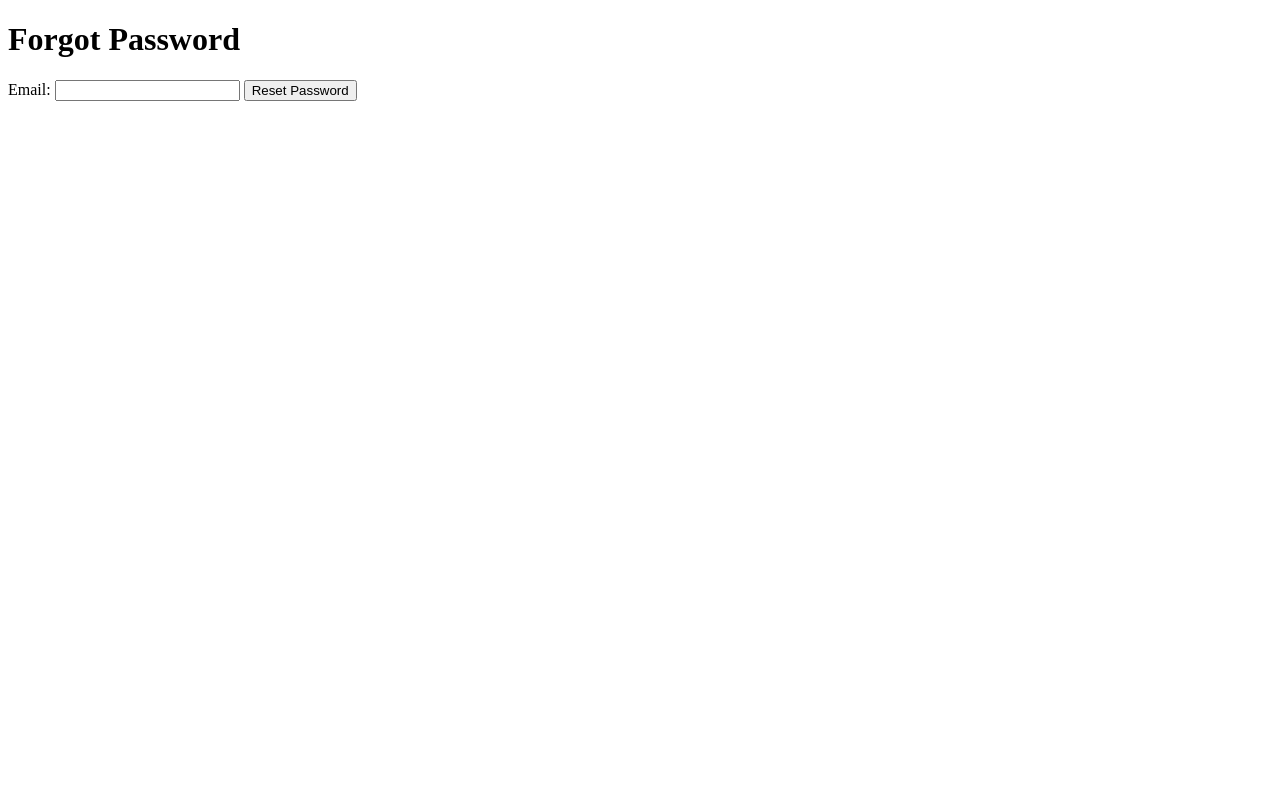
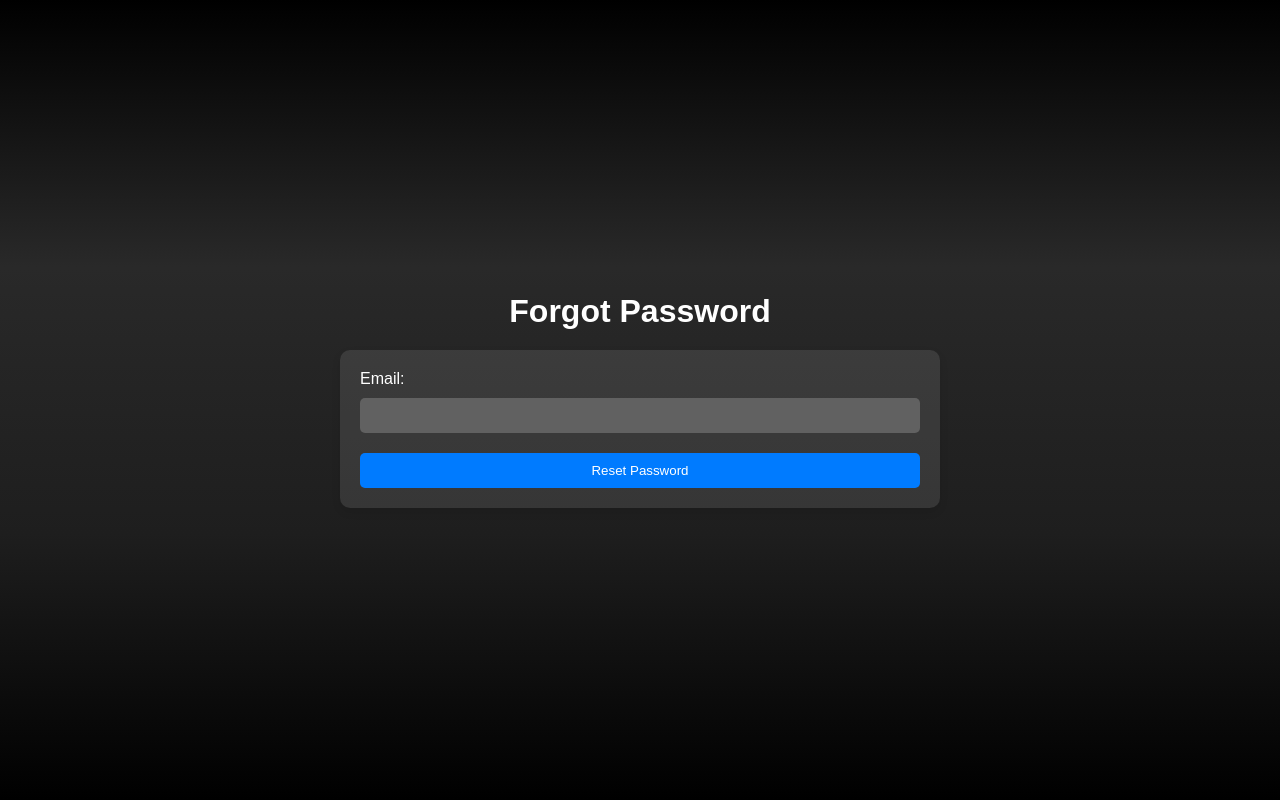
Before and after one commit to shauryasawai/My_Library, a Django app: page /forgot-password/ in a window 1280 px wide. Run offline with Django 5.2, Linux system fonts and the light colour scheme.

Commit message:
Reset password page fixed

```diff
--- a/base/templates/base/forgot_password.html
+++ b/base/templates/base/forgot_password.html
@@ -5,6 +5,101 @@
     <meta charset="UTF-8">
     <meta name="viewport" content="width=device-width, initial-scale=1.0">
     <title>Forgot Password</title>
+    <style>
+
+    *,
+    *::before,
+    *::after {
+      box-sizing: border-box;
+    }
+
+    body {
+      background: linear-gradient(#000000, #292929, #1e1e1e, #000000);
+      color: #ffffff; /* Light-colored text */
+      font-family: Arial, sans-serif; /* Optional: Use a different font */
+      margin: 0;
+      padding: 20px;
+      display: flex;
+      flex-direction: column;
+      align-items: center;
+      justify-content: center;
+      min-height: 100vh;
+      box-sizing: border-box;
+    }
+
+    h1 {
+      text-align: center;
+      margin-bottom: 20px;
+    }
+
+    form {
+      max-width: 600px;
+      width: 100%;
+      padding: 20px;
+      background: rgba(255, 255, 255, 0.1); /* Glassy effect */
+      border-radius: 10px; /* Rounded corners */
+      box-shadow: 0 4px 8px rgba(0, 0, 0, 0.1);
+      margin-bottom: 20px;
+    }
+
+    label {
+      display: block;
+      margin-bottom: 10px;
+    }
+
+    input[type="text"],
+    input[type="email"],
+    textarea {
+      width: 100%;
+      padding: 10px;
+      margin-bottom: 10px;
+      border: none;
+      border-radius: 5px;
+      background: rgba(255, 255, 255, 0.2);
+      color: #ffffff;
+    }
+
+    button {
+      width: 100%;
+      padding: 10px;
+      border: none;
+      border-radius: 5px;
+      background: #007bff;
+      color: #ffffff;
+      cursor: pointer;
+      margin-top: 10px;
+    }
+
+    button:hover {
+      background: #0056b3;
+    }
+
+    a {
+      color: #007bff;
+      text-decoration: none;
+      display: block;
+      text-align: center;
+      margin: 10px 0;
+      padding: 10px 20px;
+      background: rgba(255, 255, 255, 0.1); /* Glassy effect */
+      border-radius: 20px; /* Rounded corners */
+      box-shadow: 0 4px 8px rgba(0, 0, 0, 0.1);
+      transition: background 0.3s ease, color 0.3s ease;
+    }
+
+    a:hover {
+      background: rgba(255, 255, 255, 0.2);
+      color: #ffffff;
+    }
+
+    a:active {
+      background: #0056b3;
+    }
+
+    a:visited {
+      color: #0056b3;
+    }
+    </style>
 </head>
 <body>
     <h1>Forgot Password</h1>
```
Also changed, not shown: db.sqlite3.
